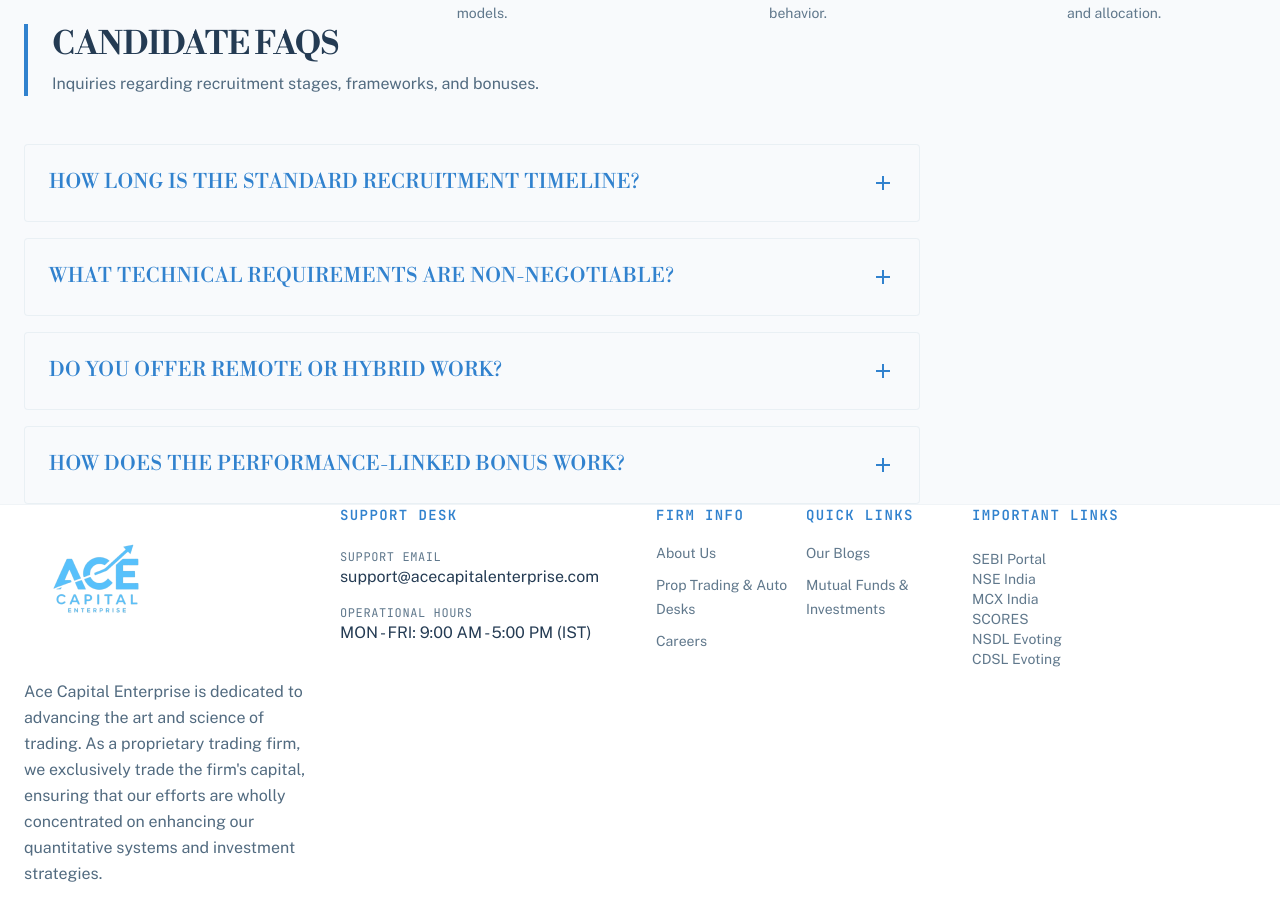
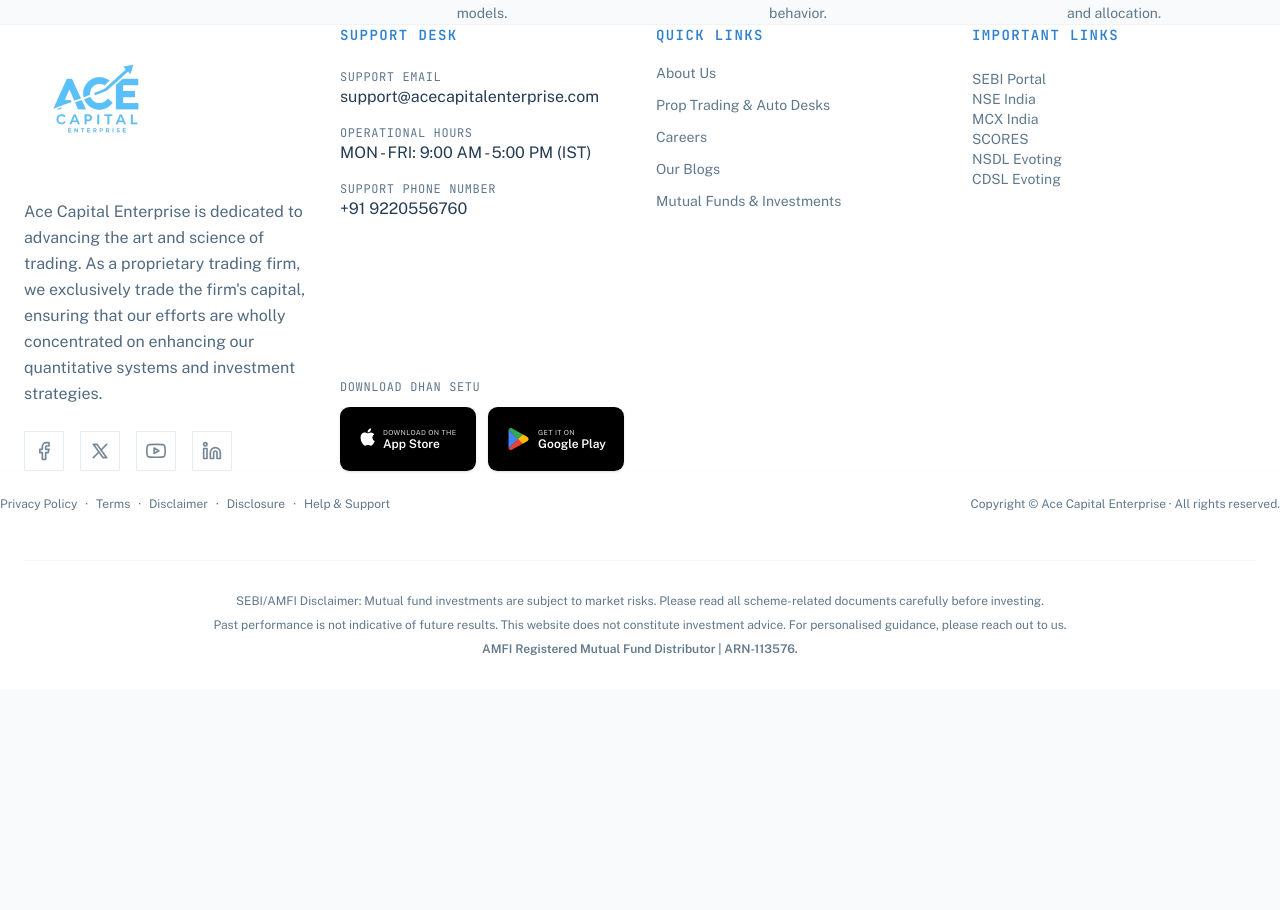
Before and after one commit to ai-prgmr/acecapital, a Next.js app: page /acecapital/careers in a window 1280 px wide. Shown: the part 1866-2776 px from the top of the page. After the commit the page ends 2555 px from the top, so only its background shows below. Built offline with nearby package versions, Linux system fonts and the light colour scheme.

Commit message:
update based on todays feedback

```diff
--- a/app/blogs/page.tsx
+++ b/app/blogs/page.tsx
@@ -194,34 +194,6 @@
           ))}
         </div>
       </section>
-
-      {/* Subscriptions */}
-      <section className="ace-section px-gutter bg-surface-container-lowest border-y border-border">
-        <div className="max-w-4xl mx-auto text-center space-y-8">
-          <span className="material-symbols-outlined text-secondary text-5xl">mail</span>
-          <h2 className="font-headline-lg text-3xl uppercase text-foreground">Subscribe to Research</h2>
-          <p className="font-body-lg text-on-surface-variant max-w-xl mx-auto leading-relaxed">
-            Receive bi-weekly quantitative research insights and market commentary directly to your institutional mailbox.
-          </p>
-          <div className="flex flex-col sm:flex-row gap-4 max-w-lg mx-auto">
-            <input
-              type="email"
-              className="flex-grow bg-background border border-border px-4 py-3 text-foreground placeholder:text-outline text-sm font-data-point focus:border-secondary outline-none rounded uppercase"
-              placeholder="e.g. rahul@example.com"
-            />
-            <button className="bg-secondary text-on-secondary-fixed font-bold font-section-label uppercase tracking-widest px-6 py-3 md:px-8 md:py-3.5 text-xs md:text-sm rounded hover:brightness-110 active:scale-95 transition-all">
-              SUBSCRIBE
-            </button>
-          </div>
-        </div>
-      </section>
-
-      {/* Blogs FAQs */}
-      <FAQSection
-        title="Insights FAQs"
-        subtitle="Common queries regarding our research material and publications desk."
-        items={blogFAQs}
-      />
     </>
   )
 }
--- a/app/careers/page.tsx
+++ b/app/careers/page.tsx
@@ -11,31 +11,7 @@
 }
 
 export default function Careers() {
-  const candidateFAQs = [
-    {
-      question: "How long is the standard recruitment timeline?",
-      answer: "Our process is efficient but thorough. From initial application to final offer, the average cycle is 14-21 days for engineering roles and 21-30 days for research/trading roles.",
-    },
-    {
-      question: "What technical requirements are non-negotiable?",
-      answer: "Engineering roles require mastery of C++ (17/20) or Rust, with a deep understanding of Linux kernel internals. Research roles require PhD-level mathematics or physics and proficiency in Python/C++.",
-    },
-    {
-      question: "Do you offer remote or hybrid work?",
-      answer: "While we value the synergy of the trading floor, certain engineering and research hubs operate on a hybrid basis. Specific remote-first mandates are explicitly tagged in our open mandates list.",
-    },
-    {
-      question: "How does the performance-linked bonus work?",
-      answer: "Bonuses are calculated based on individual alpha generation (for traders), system uptime/latency improvements (for engineers), and strategy contribution (for researchers). We use a transparent, data-driven waterfall model.",
-    },
-  ]
 
-  const stats = [
-    { value: "₹3,400Cr+", label: "Daily Volume" },
-    { value: "<5ms", label: "Execution Latency" },
-    { value: "12+", label: "Global Hubs" },
-    { value: "Top 1%", label: "Engineering Talent" },
-  ]
 
   const evaluationSteps = [
     {
@@ -83,21 +59,6 @@
           "url": "https://acecapitalenterprise.com",
           "name": "Ace Capital Enterprise"
         }
-      },
-      {
-        "@type": "FAQPage",
-        "@id": "https://acecapitalenterprise.com/careers/#faq",
-        "isPartOf": {
-          "@id": "https://acecapitalenterprise.com/careers/#webpage"
-        },
-        "mainEntity": candidateFAQs.map((faq) => ({
-          "@type": "Question",
-          "name": faq.question,
-          "acceptedAnswer": {
-            "@type": "Answer",
-            "text": faq.answer,
-          },
-        })),
       }
     ]
   }
@@ -200,9 +161,9 @@
                 <img
                   className="w-full h-full object-cover opacity-60 rounded"
                   alt="Workstations environment"
-                  src="https://lh3.googleusercontent.com/aida-public/AB6AXuCFTK-UKiMAvvZ_fQugzM3sGqgJ-MzQISfK2HTxJhSmf0GfLzx-o8zuitC2yxR_Q4ORBeapko4sji64YTBuz-Qnr_U5okYMDRWK4g5DTTXDnD84NZ8Rjndt2WK8bhTLtsNkO6MeXz5DM2yNSy2plptwUFbN9Q8F3i11xkv_7E7ibYFJPRV2-EgJ2nF5mHwg1aWdmCE5mT06MbXr_5kBvywMNRGlHyXhLTB7a_m-wBBX6JsIgEbuorI"
+                  src="/acecapital/Ace-Capital-Enterprise-office.jpeg"
                 />
-                <div className="absolute inset-0 bg-gradient-to-t from-background via-transparent to-transparent"></div>
+                <div className="absolute inset-0 bg-linear-to-t from-background via-transparent to-transparent"></div>
                 <div className="absolute bottom-8 left-8 right-8 p-6 bg-background/90 backdrop-blur border-l-4 border-secondary rounded-r">
                   <p className="text-on-surface font-body-lg italic leading-relaxed">
                     "At Ace, we don't just trade markets. We build the architecture that defines them."
@@ -241,13 +202,6 @@
           ))}
         </div>
       </section>
-
-      {/* Candidate FAQs Section */}
-      <FAQSection
-        title="Candidate FAQs"
-        subtitle="Inquiries regarding recruitment stages, frameworks, and bonuses."
-        items={candidateFAQs}
-      />
     </>
   )
 }
--- a/app/contact/ContactClient.tsx
+++ b/app/contact/ContactClient.tsx
@@ -57,7 +57,7 @@
             {
               "@type": "ContactPoint",
               "contactType": "technical support",
-              "email": "support@acecapital.com",
+              "email": "support@acecapitalenterprise.com",
               "telephone": "9220556760"
             }
           ]
@@ -131,10 +131,10 @@
                     <span className="font-section-label text-xs text-outline uppercase tracking-wider font-bold">Email Us</span>
                     <a
                       className="font-body-md text-lg text-foreground hover:text-secondary transition-colors inline-flex items-center gap-2"
-                      href="mailto:support@acecapital.com"
+                      href="mailto:support@acecapitalenterprise.com"
                     >
                       <span className="material-symbols-outlined text-sm text-secondary">mail</span>
-                      support@acecapital.com
+                      support@acecapitalenterprise.com
                     </a>
                   </div>
                   <div className="flex flex-col gap-2">
--- a/app/page.tsx
+++ b/app/page.tsx
@@ -64,7 +64,7 @@
     },
     {
       question: "What if I have a question or a complaint?",
-      answer: "Just write to us at support@acecapital.com — we're always happy to help. If something stays unresolved, you can take it further to the fund company, and then to the regulators (AMFI and SEBI).",
+      answer: "Just write to us at support@acecapitalenterprise.com — we're always happy to help. If something stays unresolved, you can take it further to the fund company, and then to the regulators (AMFI and SEBI).",
     },
   ]
 
--- a/components/Footer.tsx
+++ b/components/Footer.tsx
@@ -58,7 +58,43 @@
             </a>
           </div>
 
-          <div className="pt-4 flex flex-col gap-3">
+        </div>
+
+        {/* Contact Information & Hours */}
+        <div className="space-y-6 flex flex-col h-full">
+          <div className="space-y-6">
+            <h3 className="font-section-label text-section-label text-secondary uppercase tracking-widest">
+              Support Desk
+            </h3>
+            <div className="space-y-4">
+              <div>
+                <p className="font-section-label text-xs text-muted-foreground uppercase tracking-wider">
+                  Support Email
+                </p>
+                <a href="mailto:support@acecapitalenterprise.com" className="font-body-md text-on-surface hover:text-secondary transition-colors break-all">
+                  support@acecapitalenterprise.com
+                </a>
+              </div>
+              <div>
+                <p className="font-section-label text-xs text-muted-foreground uppercase tracking-wider">
+                  Operational Hours
+                </p>
+                <p className="font-body-md text-on-surface">
+                  MON - FRI: 9:00 AM - 5:00 PM (IST)
+                </p>
+              </div>
+              <div>
+                <p className="font-section-label text-xs text-muted-foreground uppercase tracking-wider">
+                  Support Phone Number
+                </p>
+                <a href="tel:+919220556760" className="font-body-md text-on-surface hover:text-secondary transition-colors break-all">
+                  +91 9220556760
+                </a>
+              </div>
+            </div>
+          </div>
+
+          <div className="pt-4 flex flex-col gap-3 mt-auto">
             <h3 className="font-section-label text-xs text-muted-foreground uppercase tracking-wider">Download Dhan Setu</h3>
             <div className="flex gap-3">
               <a href="https://apps.apple.com/in/app/dhan-setu/id6761404925" target="_blank" rel="noopener noreferrer" className="bg-black text-white px-3 py-2 rounded-md flex items-center gap-2 hover:bg-gray-800 transition-colors w-full justify-center shadow-sm">
@@ -89,36 +125,10 @@
           </div>
         </div>
 
-        {/* Contact Information & Hours */}
-        <div className="space-y-6">
-          <h3 className="font-section-label text-section-label text-secondary uppercase tracking-widest">
-            Support Desk
-          </h3>
-          <div className="space-y-4">
-            <div>
-              <p className="font-section-label text-xs text-muted-foreground uppercase tracking-wider">
-                Support Email
-              </p>
-              <a href="mailto:support@acecapitalenterprise.com" className="font-body-md text-on-surface hover:text-secondary transition-colors break-all">
-                support@acecapitalenterprise.com
-              </a>
-            </div>
-            <div>
-              <p className="font-section-label text-xs text-muted-foreground uppercase tracking-wider">
-                Operational Hours
-              </p>
-              <p className="font-body-md text-on-surface">
-                MON - FRI: 9:00 AM - 5:00 PM (IST)
-              </p>
-            </div>
-          </div>
-        </div>
-
         {/* Navigation & Quick Links */}
-        <div className="grid grid-cols-2 gap-4">
         <div className="space-y-4">
           <h3 className="font-section-label text-section-label text-secondary uppercase tracking-widest">
-              Firm Info
+            Quick Links
           </h3>
           <ul className="space-y-2">
             <li>
@@ -136,25 +146,17 @@
                 Careers
               </Link>
             </li>
-            </ul>
-          </div>
-          <div className="space-y-4">
-            <h3 className="font-section-label text-section-label text-secondary uppercase tracking-widest">
-              Quick Links
-            </h3>
-            <ul className="space-y-2">
             <li>
-                <a href="/blogs" className="font-body-md text-outline hover:text-secondary transition-colors text-sm">
+              <Link href="/blogs" className="font-body-md text-outline hover:text-secondary transition-colors text-sm">
                 Our Blogs
-                </a>
+              </Link>
             </li>
             <li>
-                <a href="/mutual-funds-investments" className="font-body-md text-outline hover:text-secondary transition-colors text-sm">
+              <Link href="/mutual-funds-investments" className="font-body-md text-outline hover:text-secondary transition-colors text-sm">
                 Mutual Funds & Investments
-                </a>
+              </Link>
             </li>
           </ul>
-          </div>
         </div>
 
         {/* Regulatory & Institutional Links */}
```
Also changed, not shown: app/about/page.tsx (+7 -7 lines). Lines whose indentation alone changed are shown as unchanged.
